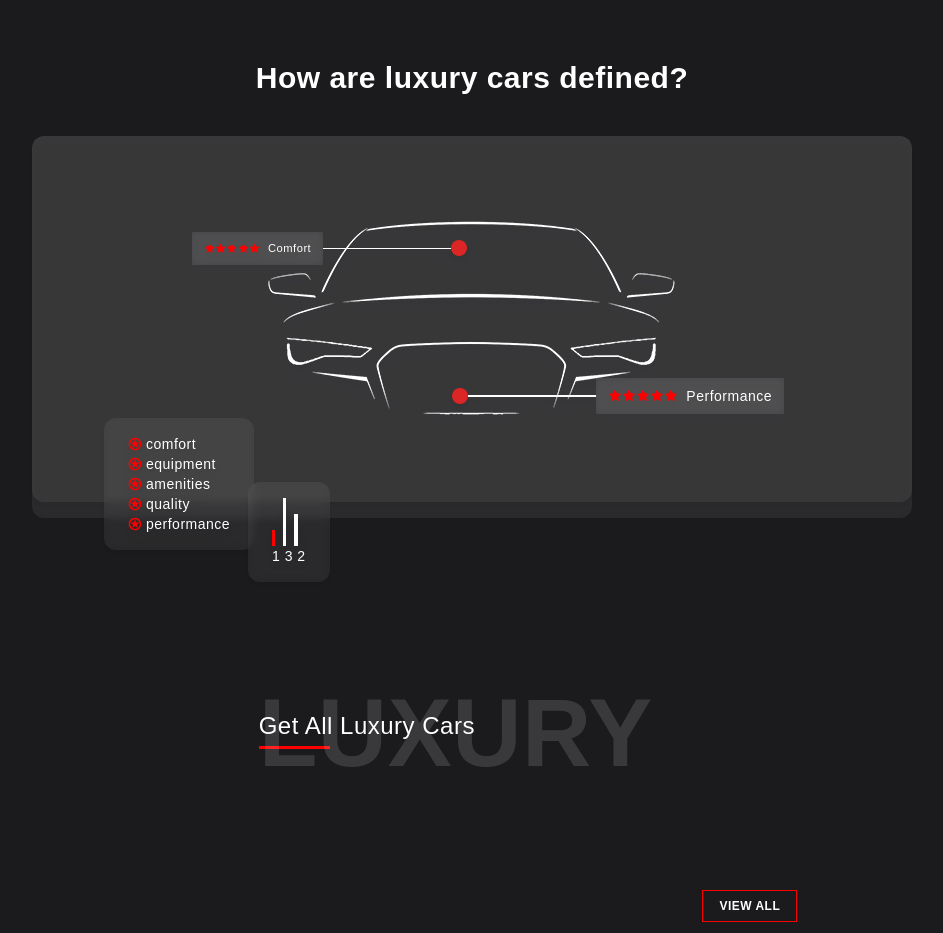
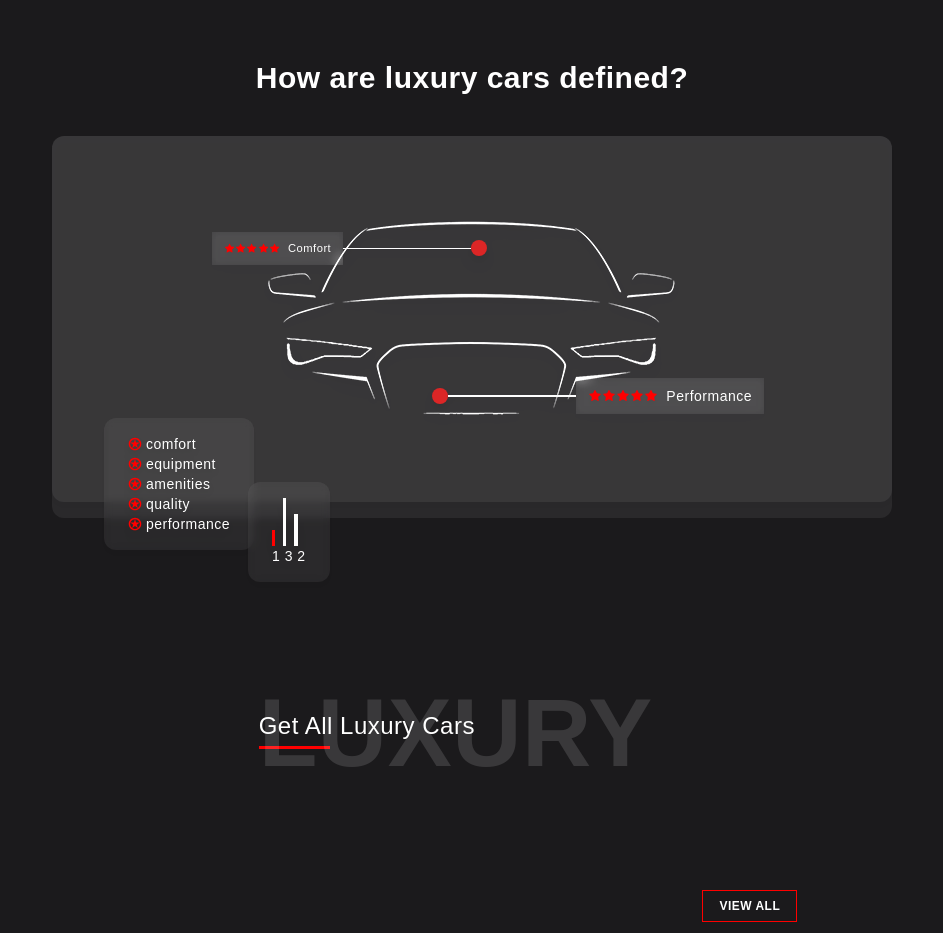
Before and after one commit to joel-kalema/luxury-cars, a Next.js app: page / in a window 1280 px wide. Shown: the part 820-1753 px from the top of the page, without its empty margins (168-1111 px from the left). Built offline with nearby package versions, Linux system fonts and the light colour scheme.

Commit message:
update the style

```diff
--- a/components/caracteristic.js
+++ b/components/caracteristic.js
@@ -8,7 +8,7 @@ export default function Caracteristic() {
     return (
         <div className="p-20 mx-auto relative">
             <h1 className='font-bold mb-10 text-3xl text-center'>How are luxury cars defined?</h1>
-            <div className='w-[55rem] mx-auto bg-[#fff1] pb-4 rounded-xl'>
+            <div className='w-[75%] mx-auto bg-[#fff1] pb-4 rounded-xl'>
                 <div className='w-full p-20 flex justify-center mx-auto mt-[1rem] bg-[#fff1] mt-16 relative rounded-xl drop-shadow-lg'>
                     <img src='/images/car.png' alt='' />
                     <div className='flex absolute bottom-[5.5rem] right-[8rem] items-center'>
```
